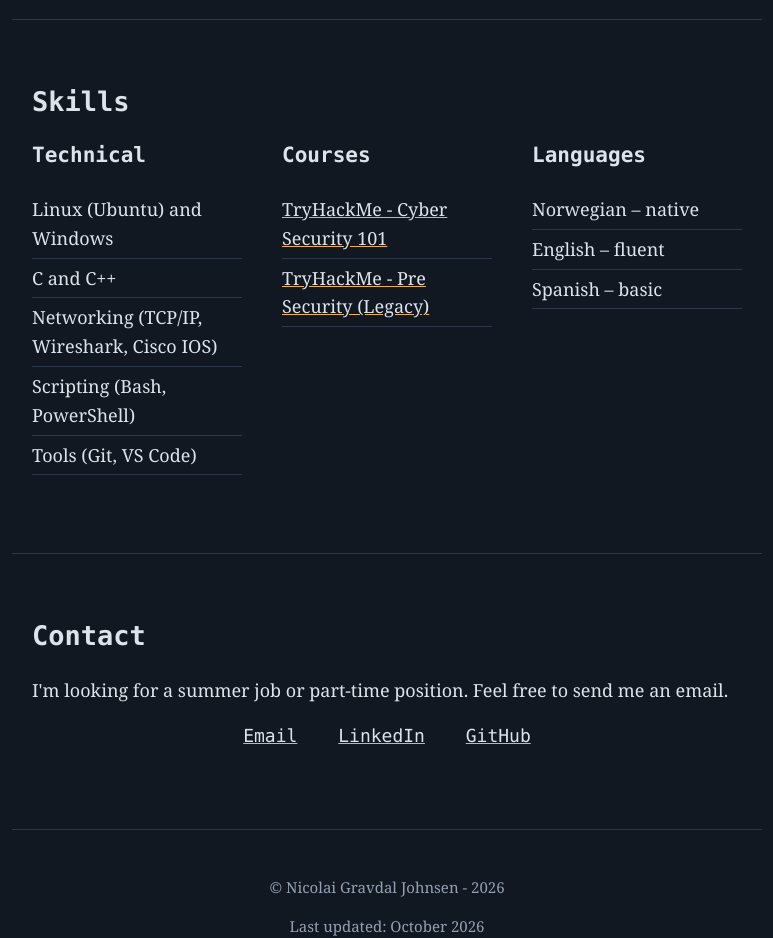
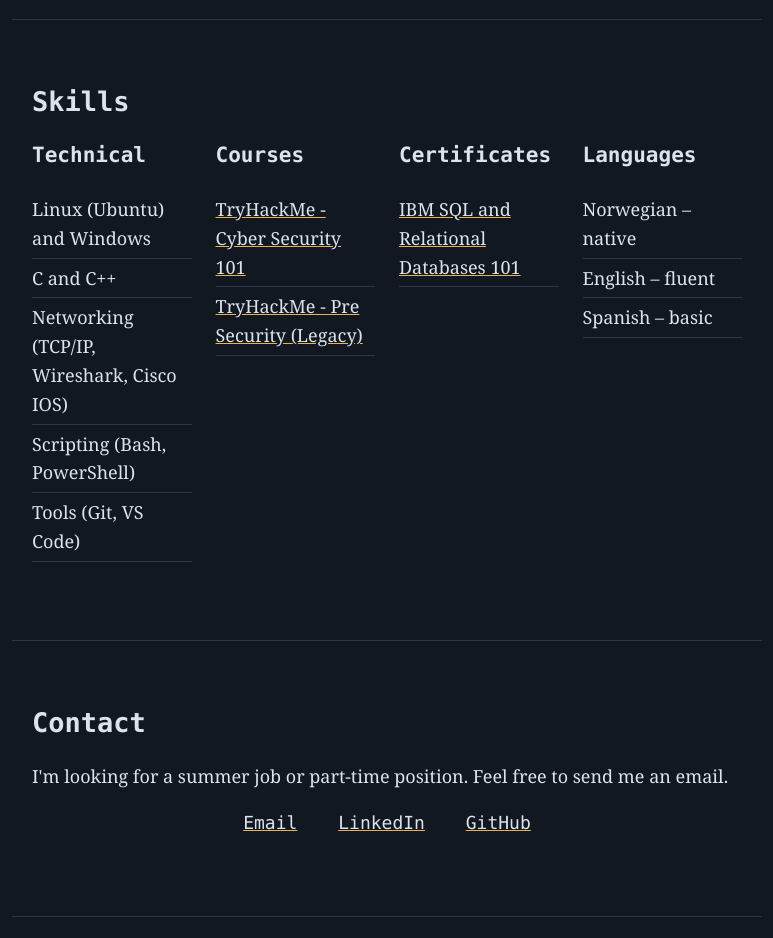
Before and after one commit to j0hnsen23/Portfolio, a plain HTML site: page en.html in a window 1280 px wide. Shown: the part 4360-5298 px from the top of the page, without its empty margins (253-1026 px from the left). Drawn offline with Linux system fonts and the light colour scheme.

Commit message:
La til et sertifikat og endret litt på CSS for bedre utseende i den delen av nettsiden <3

```diff
--- a/en.html
+++ b/en.html
@@ -233,6 +233,13 @@
                 </div>
 
                 <div>
+                    <h3>Certificates</h3>
+                    <ul class="enkel">
+                        <li><a href="https://courses.cognitiveclass.ai/certificates/adb7e8d0f75d42edb9721a64a8bc085a">IBM  SQL and Relational Databases 101</a></li>
+                    </ul>
+                </div>
+
+                <div>
                     <h3>Languages</h3>
                     <ul class="enkel">
                         <li>Norwegian – native</li>
--- a/style.css
+++ b/style.css
@@ -12,7 +12,9 @@ body {
   overflow-wrap: break-word;
 }
 
-h1, h2, h3 {
+h1,
+h2,
+h3 {
   font-family: Consolas, Menlo, monospace;
   margin: 0 0 15px;
 }
@@ -285,14 +287,13 @@ section,
 }
 
 .kolonner {
-  display: flex;
-  flex-wrap: wrap;
-  gap: 40px;
+  display: grid;
+  grid-template-columns: repeat(4, 1fr);
+  gap: 24px;
 }
 
-.kolonner > div {
-  flex: 1;
-  min-width: 180px;
+.kolonner>div {
+  min-width: 0;
 }
 
 .enkel {
@@ -380,4 +381,8 @@ section,
   .plattform {
     margin-left: 0;
   }
+
+  .kolonner {
+    grid-template-columns: repeat(2, 1fr);
+  }
 }
```
Also changed, not shown: index.html (+7 -0 lines).
